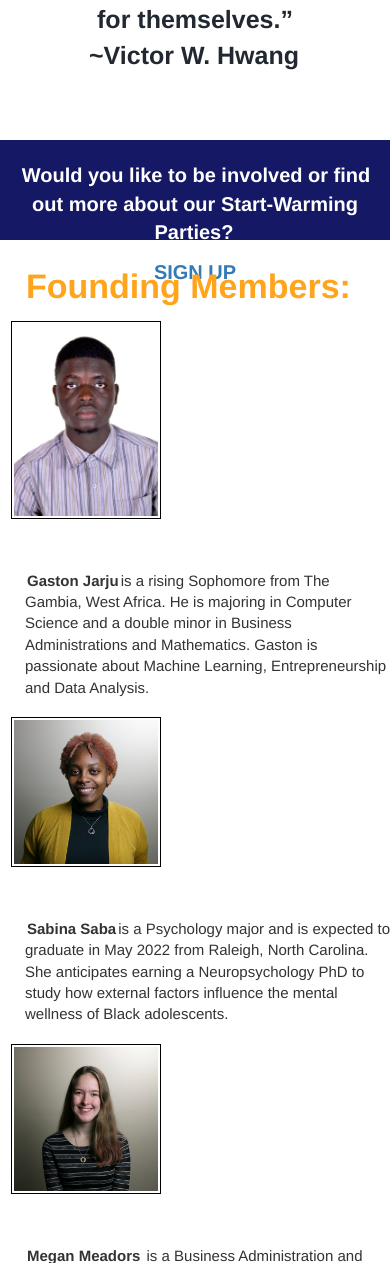
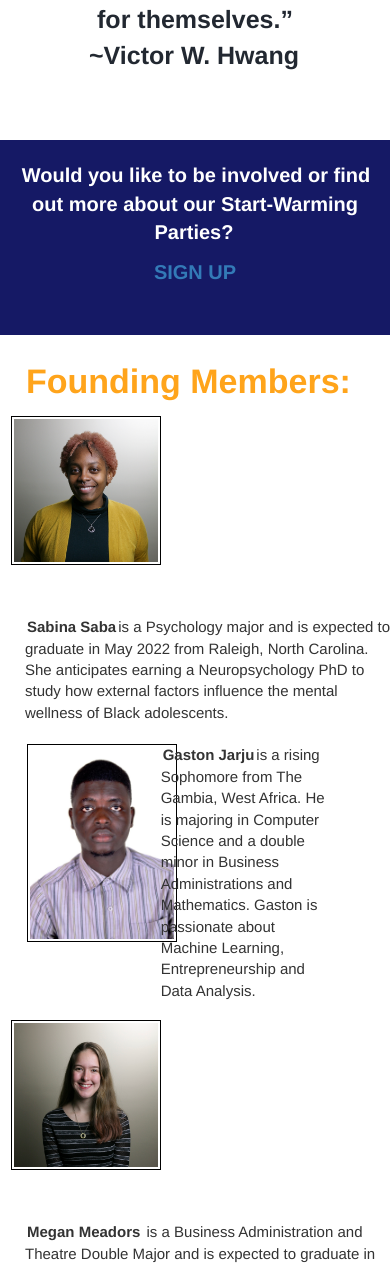
Before and after one commit to gastonjarju/Right-To-Start--EPG-chapter.-github.io, a PHP site: page / in a window 390 px wide. Shown: the part 1157-2420 px from the top of the page. Run offline with PHP 8.4, Linux system fonts and the light colour scheme.

Commit message:
Change the margins

```diff
--- a/index.html
+++ b/index.html
@@ -4,11 +4,14 @@
 
 <head>
   <meta charset="UTF-8">
-  <meta name="viewpoint" content="width=device-width, initial-scaled=1.0"
+  <meta name="viewpoint" content="width=device-width, initial-scaled=1"
   <meta http-wquiv="X-UA-Compatible" content ="ie=edge">
   <link rel="stylesheet" href ="style.css">
   <title>Right To Start-EPG</title>
-       <link rel="icon" href="thumbnail_image.png"/>
+  <link rel="icon" href="thumbnail_image.png"/>
+  <link rel="stylesheet" href="https://maxcdn.bootstrapcdn.com/bootstrap/3.4.1/css/bootstrap.min.css">
+  <script src="https://ajax.googleapis.com/ajax/libs/jquery/3.5.1/jquery.min.js"></script>
+  <script src="https://maxcdn.bootstrapcdn.com/bootstrap/3.4.1/js/bootstrap.min.js"></script>
 </head>
 
   <meta charset="utf-8">
@@ -45,15 +48,18 @@
           <ul>
             <h2 style="font-size:34px; text-align:left; color:#ffa41b"><b>Founding Members:</b></h2>
             <div class="row">
-            <li>  <img class="img-sabina col-md-6" src="gaston.PNG" alt="Picture of Gaston" />
-                <p style="font-size: 15px" class= "col-md-6"><b>Gaston Jarju</b>is a rising Sophomore from The Gambia, West Africa. He is majoring in Computer Science and a double minor in Business Administrations and Mathematics. Gaston is passionate about Machine Learning, Entrepreneurship and Data Analysis.</p>
-            </li>
+            <li>  <img class="img-sabina col-md-6" src="sabina.jpg" alt="Picture of Sabina" />
+                <p style="font-size: 15px" class= "col-md-6"><b>Sabina Saba</b>is a Psychology major and is expected to graduate in May 2022 from Raleigh, North Carolina. She anticipates earning a Neuropsychology PhD to study how external factors influence the mental wellness of Black adolescents.</p>
+              </li>
           </div>
             <div class="row">
-              <li>
-                  <img class="img-gaston col-md-6" src="sabina.jpg" alt="Picture of Sabina"
-                     />
-                <p style="font-size: 15px" class="col-md-6"><b>Sabina Saba</b>is a Psychology major and is expected to graduate in May 2022 from Raleigh, North Carolina. She anticipates earning a Neuropsychology PhD to study how external factors influence the mental wellness of Black adolescents.</p>
+                <li>
+                  <div class="col-xs-4">
+                    <img class="img-gaston" src="gaston.PNG" alt="Picture of Gaston"/>
+                  </div>
+                    <div class="col-xs-6">
+                    <p style="font-size: 15px"><b>Gaston Jarju</b>is a rising Sophomore from The Gambia, West Africa. He is majoring in Computer Science and a double minor in Business Administrations and Mathematics. Gaston is passionate about Machine Learning, Entrepreneurship and Data Analysis.</p>
+                  </div>
               </li>
               </div>
               <div class="row">
@@ -109,8 +115,12 @@
               </div>
         </div>
 <div class="row">
-  <a href="https://epg.berea.edu/"class="button col-md-3 offset-md-3"><b>ABOUT EPG</b></a>
-  <a href="https://www.victorh.co/"class="button col-md-2 pull-right"><b>ABOUT VICTOR W. HWANG</b></a>
+  <div class="col-xs-4">
+    <a href="https://epg.berea.edu/"class="button pull-right "><b>ABOUT EPG</b></a>
+  </div>
+  <div class="col-xs-6">
+    <a href="https://www.victorh.co/"class="button pull-right"><b>ABOUT VICTOR W. HWANG</b></a>
+  </div>
 </div>
 
 
--- a/style.css
+++ b/style.css
@@ -109,7 +109,6 @@ body{
   color:#fff;
   text-align:center;
   font-size: 20px;
-  height: 100px;
 
 }
 
```
